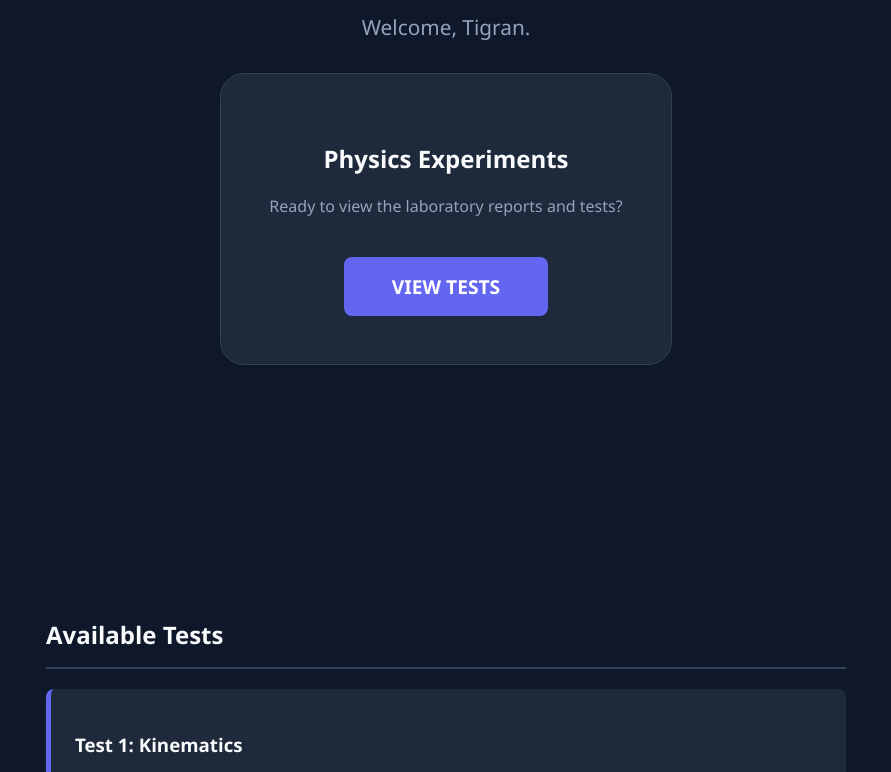
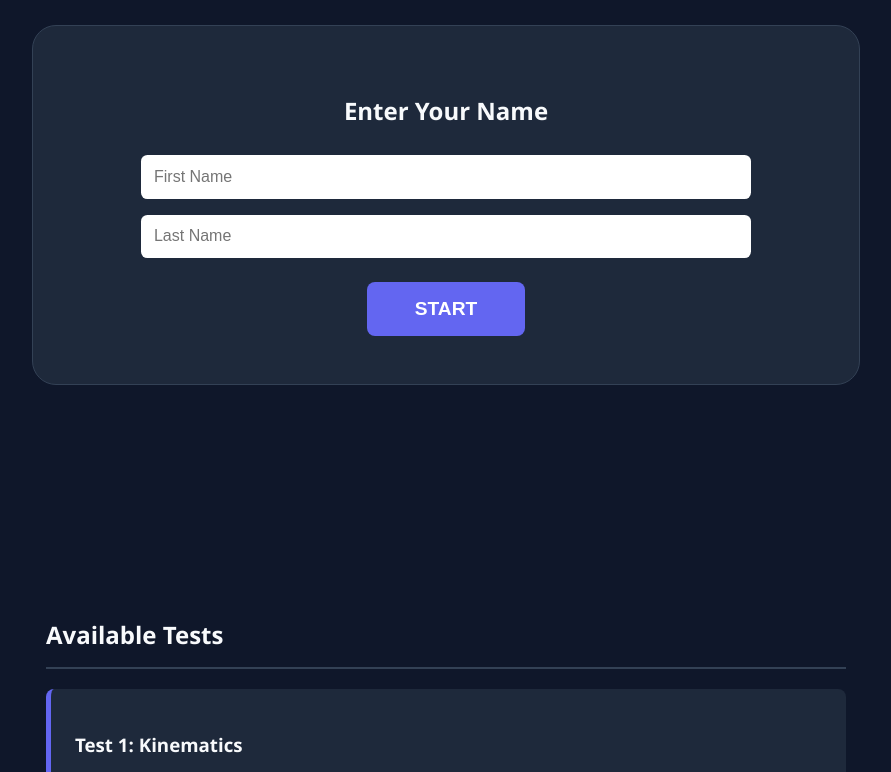
Before and after one commit to tigrankhh/physics, a plain HTML site: page index.html in a window 1280 px wide. Shown: the part 282-1054 px from the top of the page, without its empty margins (194-1085 px from the left). Drawn offline with Linux system fonts and the light colour scheme.

Commit message:
Update index.html

```diff
--- a/index.html
+++ b/index.html
@@ -3,7 +3,8 @@
 <head>
     <meta charset="UTF-8">
     <meta name="viewport" content="width=device-width, initial-scale=1.0">
-    <title>Physics Lab | Tigran</title>
+    <title>Physics Lab</title>
+
     <style>
         :root {
             --primary: #6366f1;
@@ -12,7 +13,6 @@
             --text: #f8fafc;
         }
 
-        /* Smooth scrolling effect */
         html {
             scroll-behavior: smooth;
         }
@@ -51,19 +51,29 @@
             border-radius: 1.5rem;
             border: 1px solid #334155;
             text-align: center;
+            width: 100%;
+        }
+
+        input {
+            width: 80%;
+            padding: 0.8rem;
+            margin: 0.5rem 0;
+            border-radius: 0.4rem;
+            border: none;
+            font-size: 1rem;
         }
 
         .btn {
-            display: inline-block;
             background-color: var(--primary);
             color: white;
             padding: 1rem 3rem;
             border-radius: 0.5rem;
-            text-decoration: none;
+            border: none;
             font-weight: bold;
+            font-size: 1.2rem;
+            cursor: pointer;
             transition: 0.2s;
-            cursor: pointer;
-            font-size: 1.2rem;
+            margin-top: 1rem;
         }
 
             .btn:hover {
@@ -71,7 +81,6 @@
                 transform: translateY(-3px);
             }
 
-        /* New section for your actual tests */
         .tests-list {
             width: 100%;
             max-width: 800px;
@@ -93,22 +102,37 @@
         }
     </style>
 </head>
+
 <body>
 
     <div class="container">
         <h1>Physics Lab</h1>
-        <p style="color: #94a3b8; font-size: 1.3rem; margin-bottom: 2rem;">Welcome, Tigran.</p>
 
-        <div class="test-section">
+        <p id="welcomeText" style="color:#94a3b8;font-size:1.3rem;margin-bottom:2rem;"></p>
+
+        <div class="test-section" id="nameSection">
+            <h2>Enter Your Name</h2>
+
+            <input type="text" id="firstName" placeholder="First Name">
+            <input type="text" id="lastName" placeholder="Last Name">
+
+            <button class="btn" onclick="saveName()">START</button>
+        </div>
+
+        <div class="test-section" id="testSection" style="display:none;">
             <h2>Physics Experiments</h2>
-            <p style="color: #94a3b8; margin-bottom: 2.5rem;">Ready to view the laboratory reports and tests?</p>
+            <p style="color:#94a3b8;margin-bottom:2.5rem;">
+                Ready to view the laboratory reports and tests?
+            </p>
 
             <a href="#my-tests" class="btn">VIEW TESTS</a>
         </div>
     </div>
 
     <div id="my-tests" class="tests-list">
-        <h2 style="border-bottom: 2px solid #334155; padding-bottom: 1rem;">Available Tests</h2>
+        <h2 style="border-bottom:2px solid #334155;padding-bottom:1rem;">
+            Available Tests
+        </h2>
 
         <div class="test-card">
             <h3>Test 1: Kinematics</h3>
@@ -125,5 +149,32 @@
         &copy; 2025 tigrankhh | Physics Project
     </div>
 
+    <script>
+        function saveName() {
+            const first = document.getElementById("firstName").value.trim();
+            const last = document.getElementById("lastName").value.trim();
+
+            if (!first || !last) {
+                alert("Please enter both first and last name");
+                return;
+            }
+
+            localStorage.setItem("studentName", first + " " + last);
+            showWelcome();
+        }
+
+        function showWelcome() {
+            const name = localStorage.getItem("studentName");
+
+            if (name) {
+                document.getElementById("welcomeText").textContent = "Welcome, " + name + ".";
+                document.getElementById("nameSection").style.display = "none";
+                document.getElementById("testSection").style.display = "block";
+            }
+        }
+
+        showWelcome();
+    </script>
+
 </body>
 </html>
```
